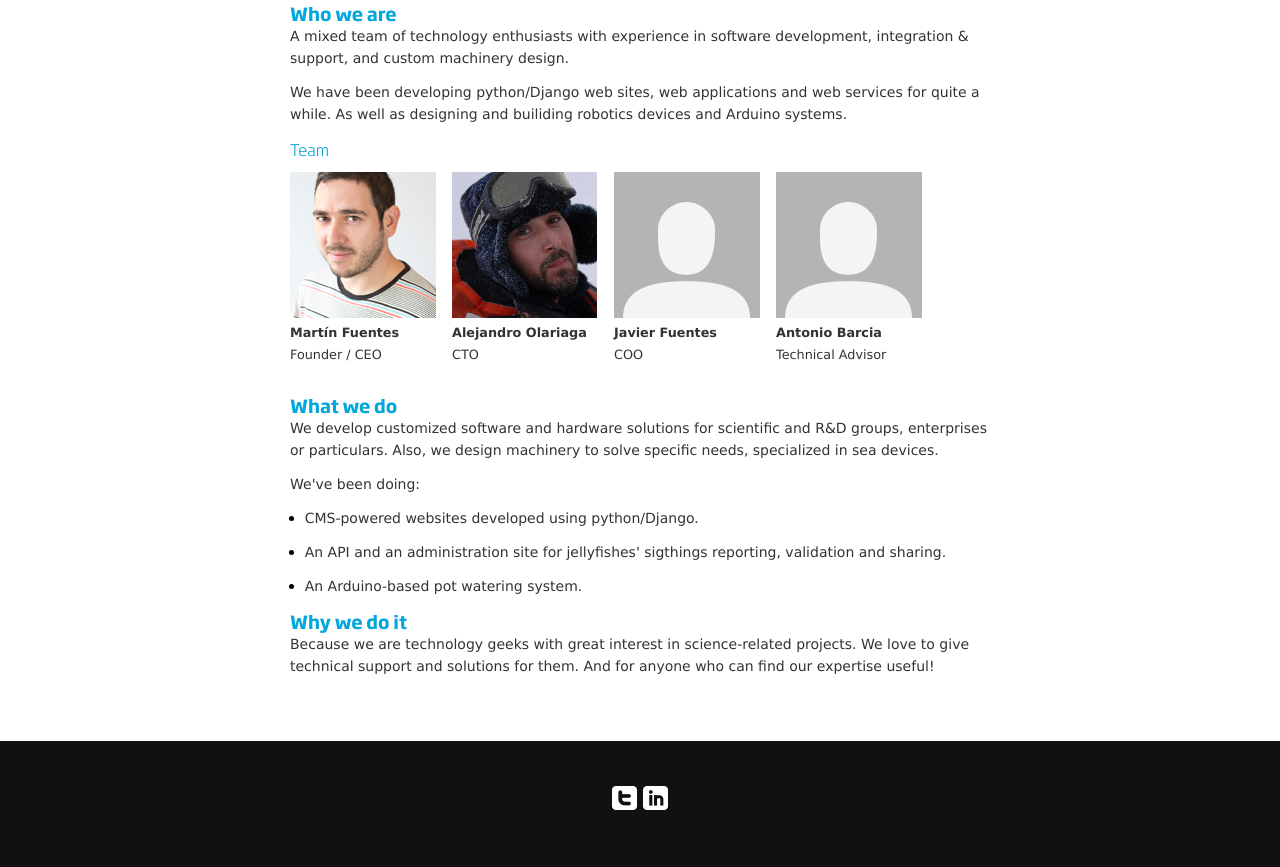
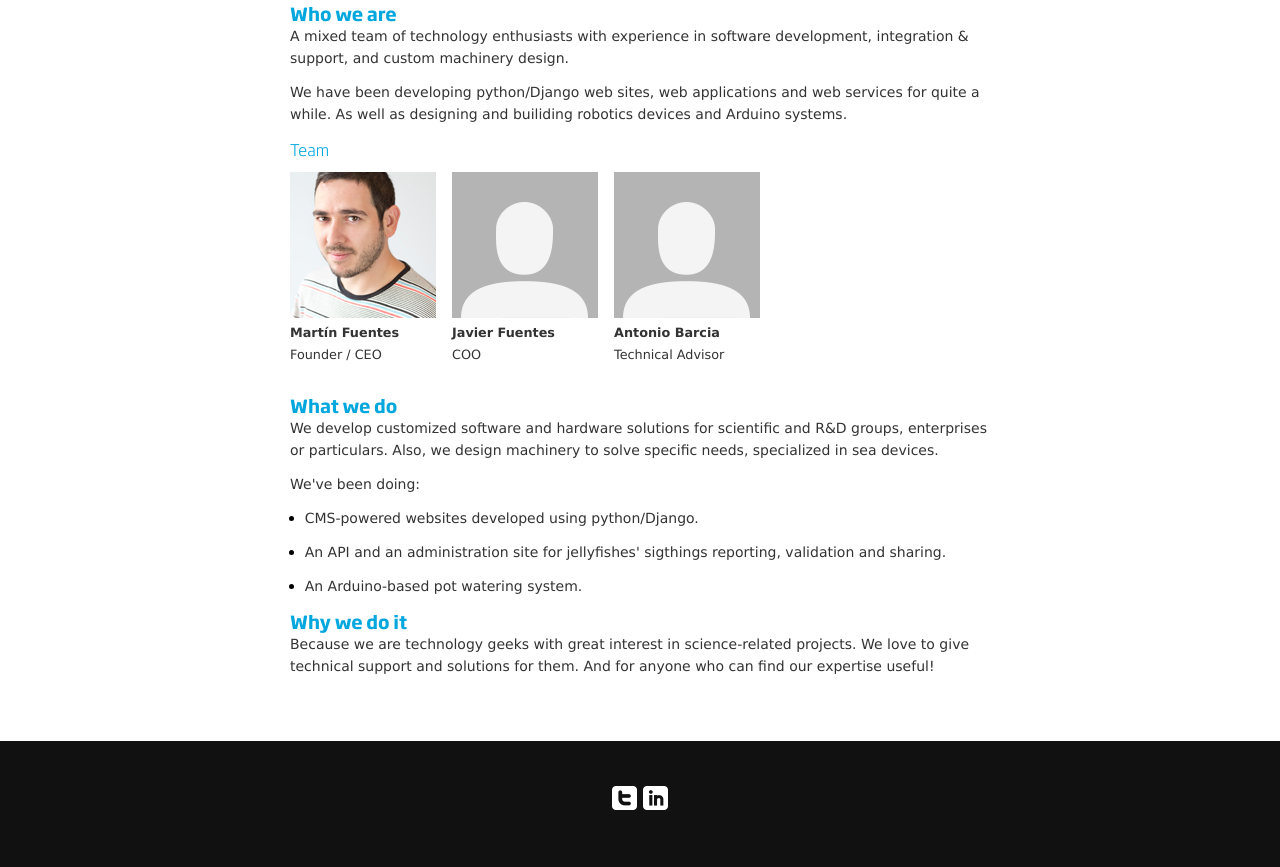
Before and after one commit to Science-o-matic/website, a Django app: page /about/ in a window 1280 px wide. Shown: the part 198-1065 px from the top of the page. Run offline with Django 3.2, Linux system fonts and the light colour scheme.

Commit message:
Remove Alejandro from about us page. Closes #11

```diff
--- a/som_website/templates/about.html
+++ b/som_website/templates/about.html
@@ -24,15 +24,6 @@
           <p>
             <em>Martín Fuentes</em>
             <span class="role">{% trans "Founder / CEO" %}</span>
-          </p>
-        </div>
-      </li>
-      <li>
-        <img src="{% static "img/ale.jpg" %}"/>
-        <div class="team_member">
-          <p>
-            <em>Alejandro Olariaga</em>
-            <span class="role">{% trans "CTO" %}</span>
           </p>
         </div>
       </li>
```
